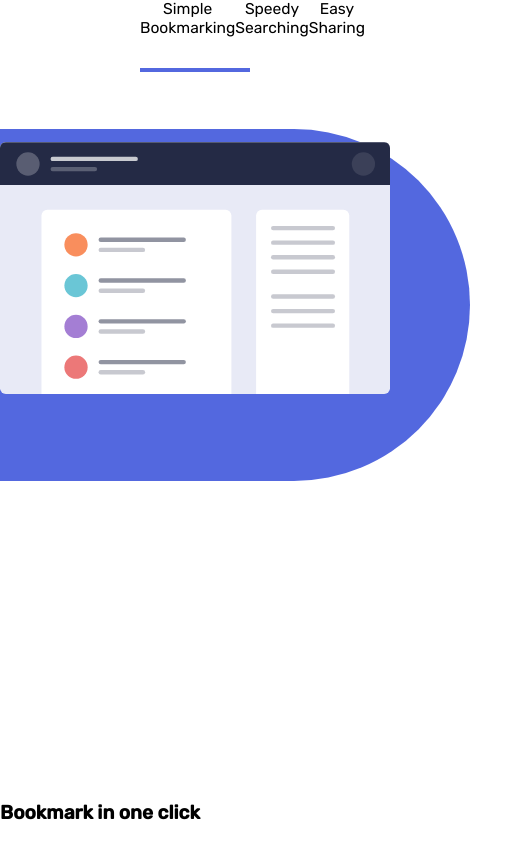
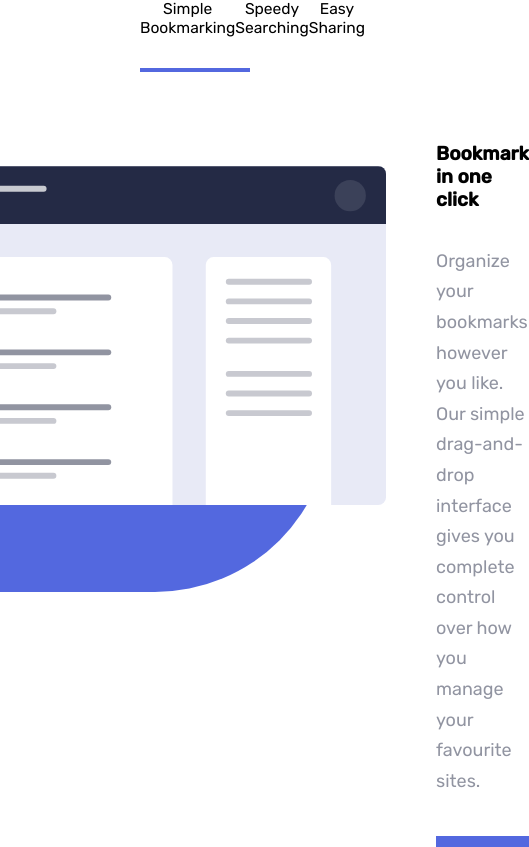
Before and after one commit to data-sets/bookmark-landing-page, a React (Create React App) app: page / in a window 390 px wide. Shown: the part 874-1721 px from the top of the page, 529 px wide, since content can reach past the window. Built offline with nearby package versions, Linux system fonts and the light colour scheme.

Commit message:
testing font on mobile device

```diff
--- a/src/assets/scss/globals/_main.scss
+++ b/src/assets/scss/globals/_main.scss
@@ -173,7 +173,7 @@ ul {
     display: grid;
     justify-content: center;
     align-items: center;
-    grid-template-columns: repeat(auto-fit, minmax(320px, 1fr));
+    grid-template-columns: 1fr 1fr;
     gap: 50px;
     img {
       width: 100%;
```
Also changed, not shown: src/dist/style.css, 1 other file (tests, documents, lock files or other folders).
